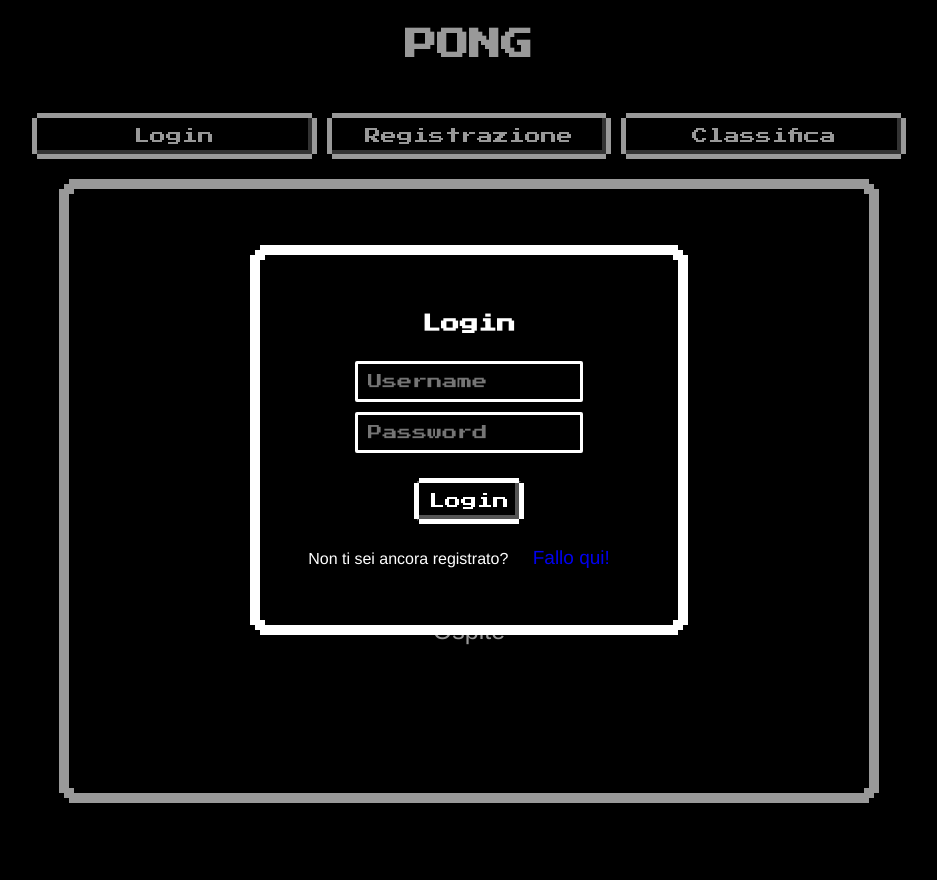
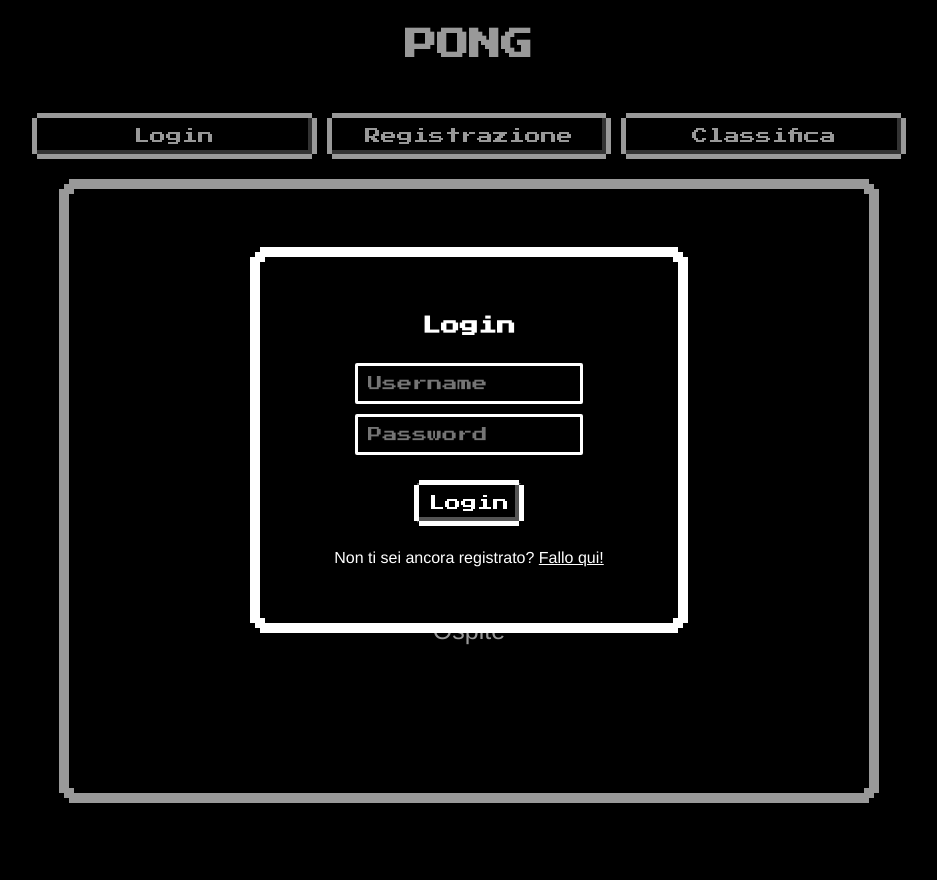
Before and after one commit to antipopp/pong, a PHP site: page / in a window 1280 px wide, after a click on "Login". Shown: the whole page, without its empty margins (171-1108 px from the left). Run offline with PHP 8.4, Linux system fonts and the light colour scheme.

Commit message:
fixed modal redirect

```diff
--- a/css/style.css
+++ b/css/style.css
@@ -1,13 +1,8 @@
 @import url(https://fonts.googleapis.com/css?family=Press+Start+2P);
-
-html {
-	height: 100%;
-}
 
 body {
 	display: flex;
 	z-index: 0;
-
 	align-items: center;
 	flex-direction: column;
 	min-height: 100%;
@@ -49,7 +44,6 @@ nav {
 }
 
 nav a {
-	margin: 0px 20px;
 	text-align: center;
 	text-decoration: none;
 	font-size: 19px;
@@ -59,6 +53,20 @@ nav a {
 
 p {
 	font-family: Helvetica, Sans-serif;
+}
+
+p a {
+	font-size: 16px;
+	color: #fff;
+	text-decoration: underline;
+}
+
+p a:hover {
+	text-decoration: none;
+}
+
+p a:visited {
+	color: #fff;
 }
 
 input:not([type='submit']) {
--- a/php/loginForm.php
+++ b/php/loginForm.php
@@ -21,7 +21,7 @@
 				?>
 				<button name="submit" type="submit" class="retroButton">Login</button>
 			</form>
-			<p>Non ti sei ancora registrato? <a href='registration.php'>Fallo qui!</a></p>
+			<p>Non ti sei ancora registrato? <a href="#" onclick="document.getElementById('login').style.display='none';document.getElementById('reg').style.display='flex'">Fallo qui!</a></p>
 		</div>
 	</section>
 </div>
--- a/php/logout.php
+++ b/php/logout.php
@@ -1,6 +1,6 @@
 <?php
 	session_start();
 	if(session_destroy()) {
-		header("Location: ./index.php");
+		header("Location: /index.php");
 	}
 ?>
--- a/php/regForm.php
+++ b/php/regForm.php
@@ -21,7 +21,7 @@
 				?>
 				<button type="submit" name="submit" class="retroButton">Registrati</button>
 			</form>
-			<p>Sei già registrato? Effettua il <a onclick="document.getElementById('login').style.display='flex'">login</a>!</p>
+			<p>Sei già registrato? Effettua il <a href="#" onclick="document.getElementById('reg').style.display='none';document.getElementById('login').style.display='flex'">login</a>!</p>
 		</div>
 	</section>
 </div>
```
